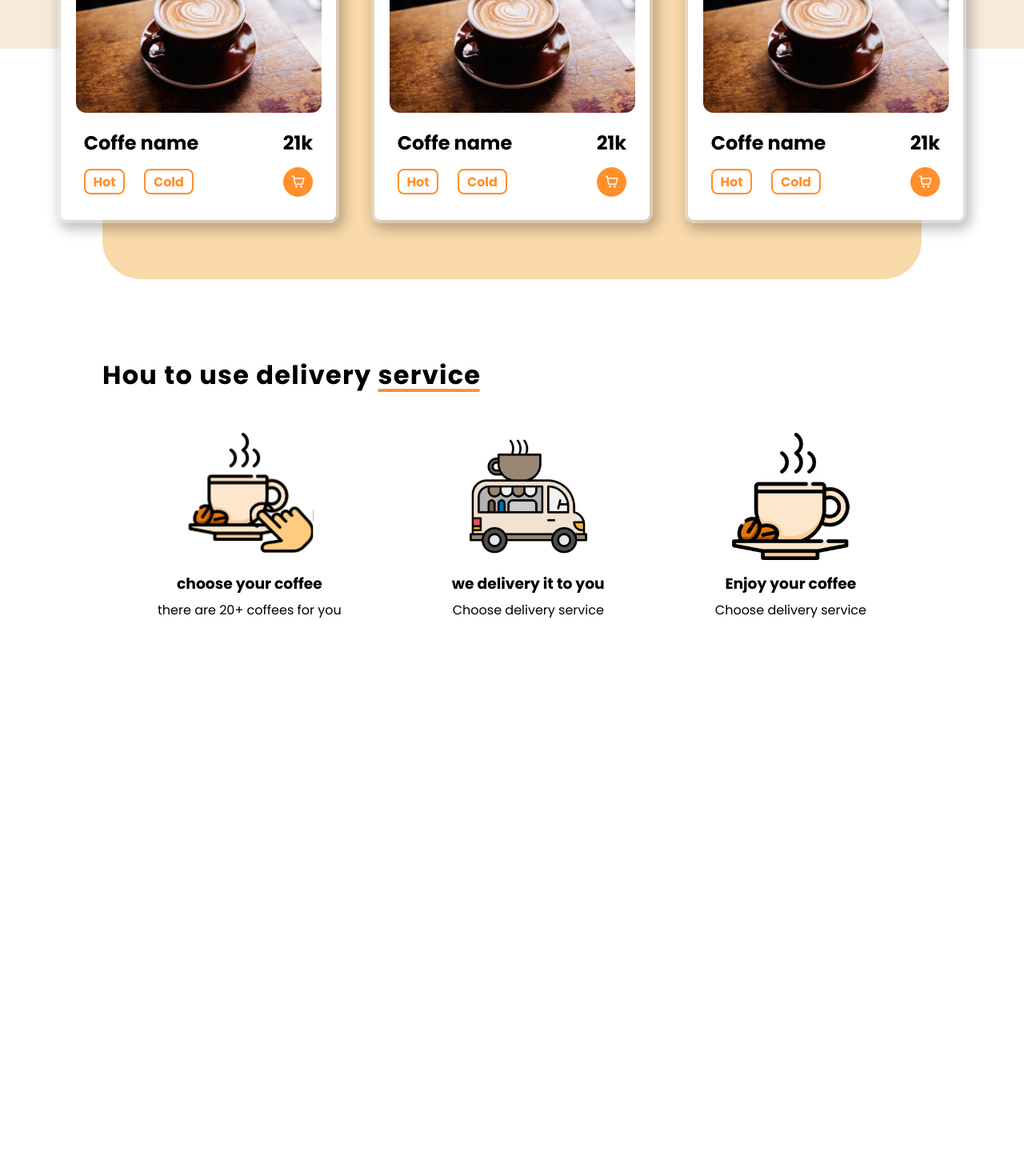
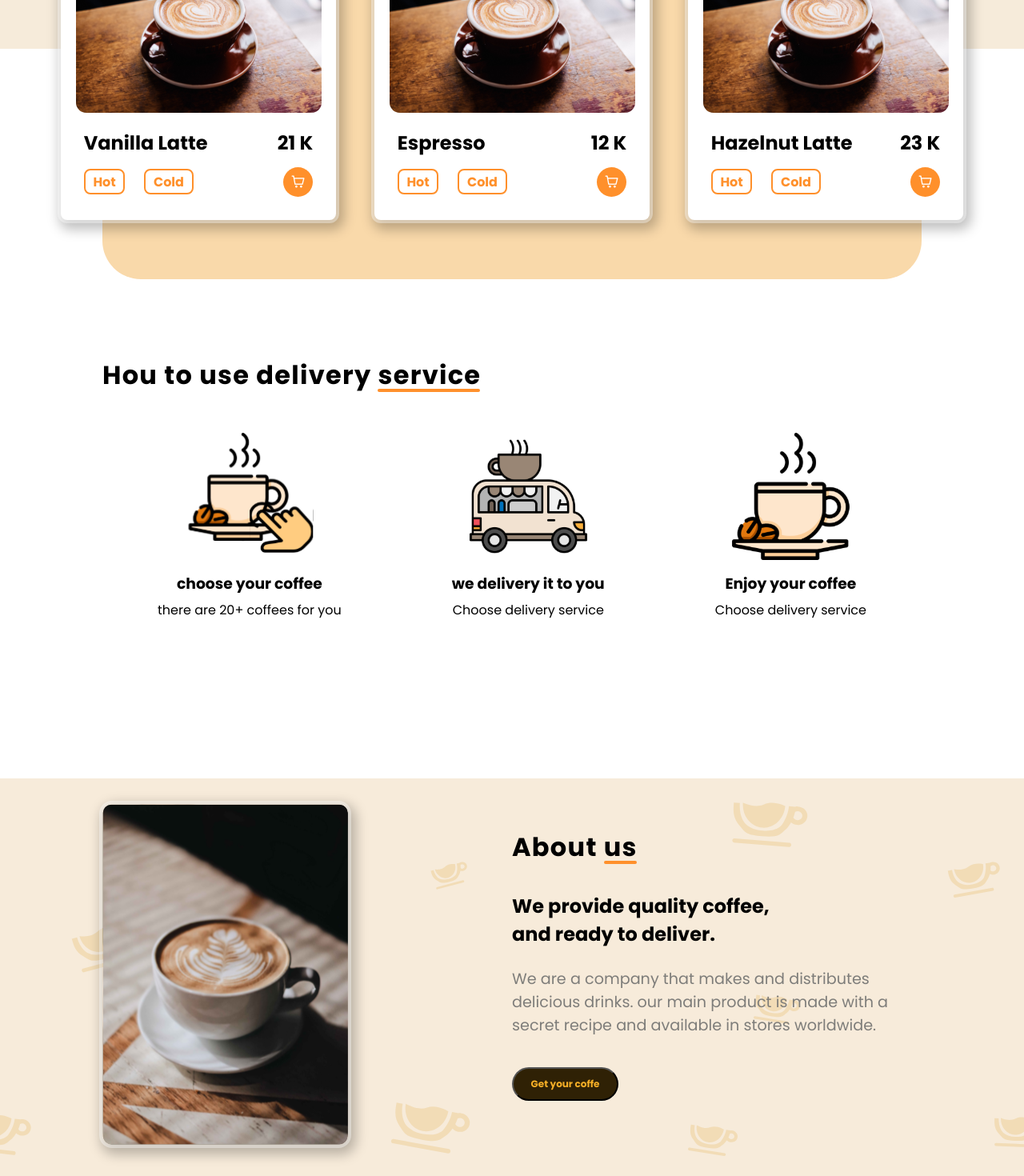
Before and after one commit to mathrews/Street-coffe, a React (Vite) app in the folder cafe-ecommerce/: page / in a window 1280 px wide. Shown: the part 874-2344 px from the top of the page at 80% size. Before the commit the page ends 1767 px from the top, so only its background shows below. Built offline with nearby package versions, Linux system fonts and the light colour scheme.

Commit message:
section maked

```diff
--- a/cafe-ecommerce/src/components/Card/index.tsx
+++ b/cafe-ecommerce/src/components/Card/index.tsx
@@ -1,8 +1,13 @@
 import styled from "styled-components";
 import starIcon from "../../assets/akar-icons_star.svg";
-import vannilaCoffe from "../../assets/vannila.svg";
 
-const Card = () => {
+type propsCard = {
+    image: string,
+    name: string,
+    buys: string
+}
+
+const Card = ({image, name, buys}: propsCard) => {
     return (
         <>
             <Container>
@@ -13,13 +18,13 @@ const Card = () => {
                             <img src={starIcon} alt="star-avaliation" />
                         </div>
                     </span>
-                    <img className="coffeImage" src={vannilaCoffe} alt="" />
+                    <img className="coffeImage" src={image} alt="" />
                 </div>
 
                 <div className="initial-infos">
                     <div className="name-buys">
-                        <h1 className="name">Coffe name</h1>
-                        <h1 className="buys">21k</h1>
+                        <h1 className="name">{name}</h1>
+                        <h1 className="buys">{buys}</h1>
                     </div>
 
                     <div className="categorys-buy">
--- a/cafe-ecommerce/src/pages/MainPage/index.tsx
+++ b/cafe-ecommerce/src/pages/MainPage/index.tsx
@@ -7,6 +7,9 @@ import Card from "../../components/Card";
 import touchCoffe from "../../assets/touch-coffe.svg";
 import coffeTruck from "../../assets/food-truck 1.svg";
 import coffeCup from "../../assets/coffee-cup 2.svg";
+import coffeAboutUs from "../../assets/coffe-about.svg";
+import bgImageAbout from "../../assets/bg-image.svg";
+import vannilaCoffe from "../../assets/vannila.svg";
 
 const MainPage = () => {
     return (
@@ -67,13 +70,25 @@ const MainPage = () => {
                             <div className="ul-section">
                                 <ul className="ul-options">
                                     <li>
-                                        <Card />
+                                        <Card
+                                            image={vannilaCoffe}
+                                            name="Vanilla Latte"
+                                            buys="21 K"
+                                        />
                                     </li>
                                     <li>
-                                        <Card />
+                                        <Card
+                                            image={vannilaCoffe}
+                                            name="Espresso"
+                                            buys="12 K"
+                                        />
                                     </li>
                                     <li>
-                                        <Card />
+                                        <Card
+                                            image={vannilaCoffe}
+                                            name="Hazelnut Latte"
+                                            buys="23 K"
+                                        />
                                     </li>
                                 </ul>
                             </div>
@@ -115,7 +130,34 @@ const MainPage = () => {
                 </section>
 
                 <section className="about-us">
-
+                    <div className="content">
+                        <section>
+                            <div>
+                                <img src={coffeAboutUs} alt="" />
+                            </div>
+                        </section>
+                        <section>
+                            <div>
+                                <div>
+                                    <h1>
+                                        About us<span></span>
+                                    </h1>
+                                </div>
+                                <h2>
+                                    We provide quality coffee,
+                                    <br /> and ready to deliver.
+                                </h2>
+                                <p>
+                                    We are a company that makes and distributes{" "}
+                                    <br />
+                                    delicious drinks. our main product is made
+                                    with a <br /> secret recipe and available in
+                                    stores worldwide.
+                                </p>
+                                <button>Get your coffe</button>
+                            </div>
+                        </section>
+                    </div>
                 </section>
             </Container>
         </>
@@ -373,6 +415,88 @@ const Container = styled.div`
             }
         }
     }
+
+    & .about-us {
+        width: 100%;
+        position: relative;
+        padding: 2em 8em;
+        margin-top: 5em;
+        background: url(${bgImageAbout}) no-repeat center center fixed;
+        -webkit-background-size: cover;
+        -moz-background-size: cover;
+        -o-background-size: cover;
+        background-size: cover;
+
+        & .content {
+            width: 100%;
+            display: flex;
+            align-items: center;
+            justify-content: center;
+
+            position: relative;
+
+            & section:first-child {
+                width: 50%;
+                & div {
+                    & img {
+                        box-shadow: 0px 0px 0px 4px #ffffff60,
+                            4px 6px 15px 6px #00000040;
+                        border-radius: 12px;
+                        width: 60%;
+                    }
+                }
+            }
+
+            & section:nth-child(2) {
+                width: 50%;
+
+                & div {
+                    padding-bottom: 2em;
+                    & h1 {
+                        font-size: 2em;
+                        letter-spacing: 1.28px;
+                        position: relative;
+                        display: inline-block;
+                        & span {
+                            position: absolute;
+                            top: 85%;
+                            right: 0.39%;
+                            width: 1.3em;
+                            height: 4px;
+                            background-color: #ff902b;
+                            border-radius: 12px;
+                        }
+                    }
+                }
+
+                & h2 {
+                    padding-bottom: 1em;
+                }
+
+                & p {
+                    font-size: 1.2em;
+                    color: #7e7d7a;
+                    padding-bottom: 2em;
+                }
+
+                & button {
+                    color: #f4ae26;
+                    text-align: center;
+                    font-size: 12px;
+                    font-style: normal;
+                    font-weight: 700;
+                    line-height: normal;
+                    padding: 0.8em 1.8em;
+                    justify-content: center;
+                    align-items: center;
+                    gap: 10px;
+                    flex-shrink: 0;
+                    border-radius: 33px;
+                    background: var(--Secondary, #2f2105);
+                }
+            }
+        }
+    }
 `;
 
 export default MainPage;
```
Also changed, not shown: cafe-ecommerce/src/assets/bg-image.svg (added), cafe-ecommerce/src/assets/coffe-about.svg (added).
